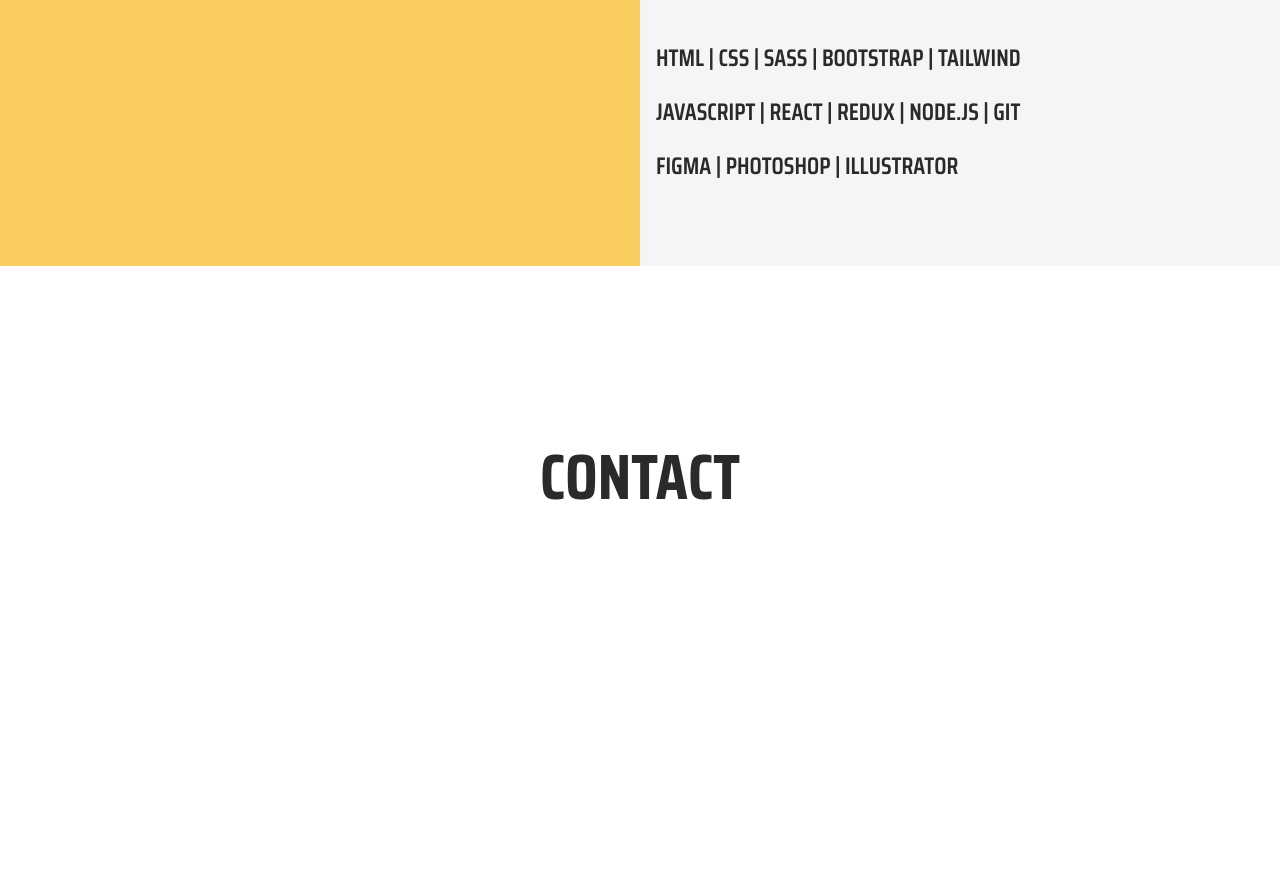
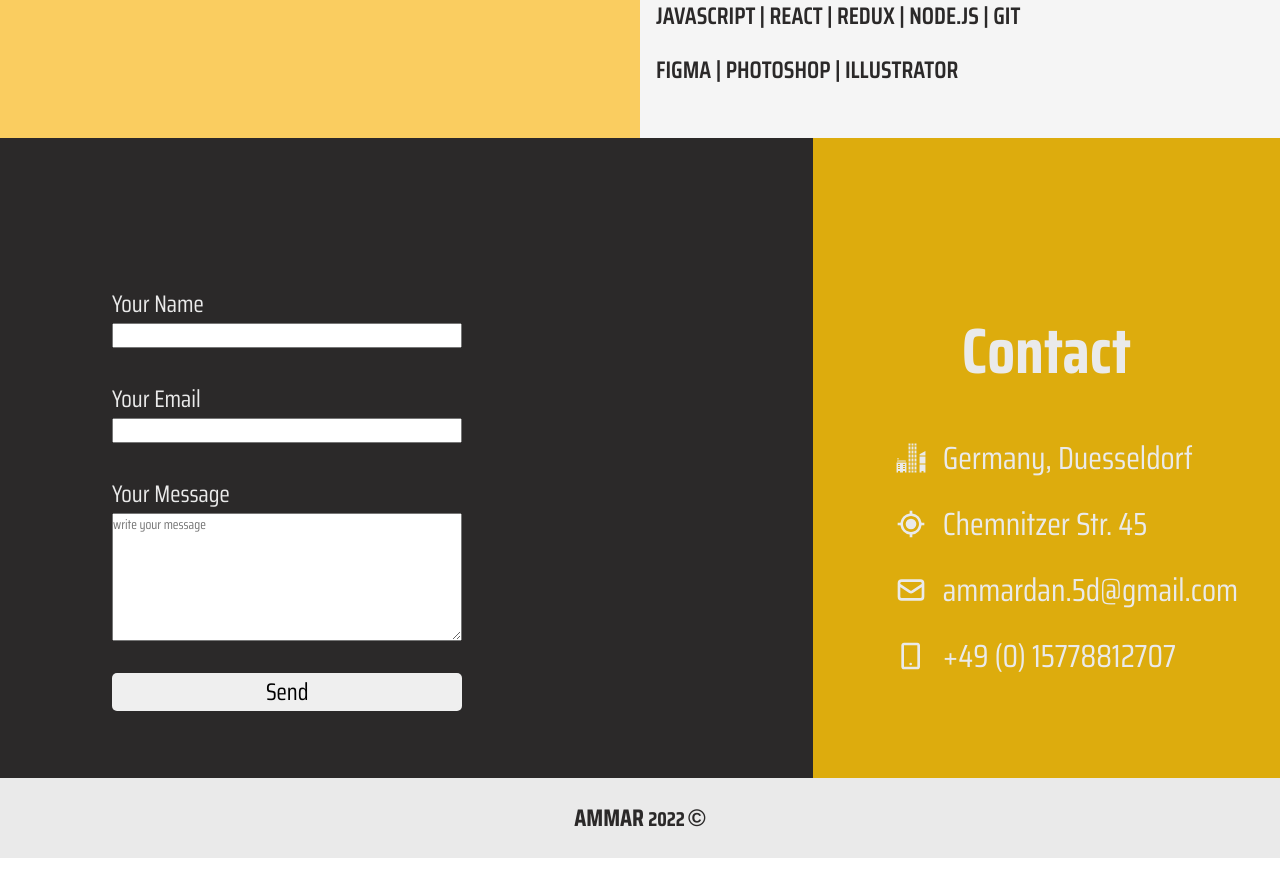
Before and after one commit to AMMAR-05/Portofolio, a React (Create React App) app: page / in a window 1280 px wide. Shown: the part 2540-3436 px from the top of the page. After the commit the page ends 3398 px from the top, so only its background shows below. Built offline with nearby package versions, Linux system fonts and the light colour scheme.

Commit message:
contact page is done

```diff
--- a/src/components/About/About.css
+++ b/src/components/About/About.css
@@ -1,11 +1,11 @@
 .about {
-    height: 100vh;
+    height: 46rem;
     display: flex;
     flex-direction: column;
     justify-content: center;
     padding-top: 5rem;
     color: var(--primary-color2);
-    background-color: #facd60;
+    background-color: var(--bg-color);
 }
 
 .aboutme-title,.skills-title {
--- a/src/components/Contact/Contact.css
+++ b/src/components/Contact/Contact.css
@@ -1,13 +1,139 @@
 .contact {
-    height: 100vh;
-    padding-top: 10rem;
-    text-align: center;
+    position: relative;
+    height: 45rem;
+    display: flex;
+    color: var(--secondary-color);
+    background-color: var(--primary-color2);
+}
+.email_container {
+    width: 60%;
+    font-size: 1.5rem;
+    display: flex;
+    flex-direction: column;
+    align-items: flex-start;
+    justify-content: center;
+    margin-left: 7rem;
+}
+.email_container input {
+    width: 50%;
+    margin-bottom: 2rem;
+}
+.email_container textarea {
+    width: 50%;
+    height: 8rem;
+    margin-bottom: 2rem;
+}
+.email_btn {
+    width: 50%;
+    font-size: 1.5rem;
+    border: none;
+    border-radius: 5px;
+}
+.email_btn:hover {
+    background-color: var(--border-color);
+}
+
+/* Contact Info */
+.contact_infos {
+    width: 40%;
+    display: flex;
+    flex-direction: column;
+    align-items: center;
+    justify-content: center;
+    background-color: var(--border-color);
+}
+.contact_title {
+    margin-bottom: 2rem;
+    font-size: 4rem;
+}
+.personal_info div {
+    margin-bottom: 1rem;
+    margin-left: 2.5rem;
+    font-size: 2rem;
+    display: flex;
+    align-items: center;
+}
+.personal_info div p{
+    margin-left: 1rem;
+}
+.copyWriteName {
+    position: absolute;
+    bottom: 0;
+    left: 0;
+    height: 5rem;
+    width: 100%;
+    display: flex;
+    align-items: center;
+    justify-content: center;
+    background-color: var(--secondary-color);
     color: var(--primary-color2);
+}
+.logo_footer {
+    position: fixed;
+    bottom: 1rem;
+    right: 1rem;
+    width: 2rem;
+    margin-left: 2rem;
+}
+.copyWriteIcon {
+    font-family: 'Franklin Gothic Medium', 'Arial Narrow', Arial, sans-serif;
+}
+.year_span {
+    font-size: smaller;
+    margin-right: 0.2rem;
+}
 
+@media (max-width: 820px) {
+    .contact {
+        display: block;
+        height: 66rem;
+    }
+    .email_container {
+        width: 100%;
+        padding-top: 8rem;
+        padding-bottom: 5rem;
+        margin-left: 0rem;
+        align-items: center;
+    }
+    .email_container label{
+        margin-bottom: 1rem;
+    }
+
+    /* Contact Info */
+    .contact_infos {
+        width: 100%;
+        margin-top: 2.1rem;
+    }
+    .contact_title {
+        margin-bottom: 1rem;
+        font-size: 3rem;
+    }
+    .personal_info div {
+        margin-bottom: 0.5rem;
+        margin-left: 2rem;
+        font-size: 1.4rem;
+    }
+    .personal_info div p{
+        margin-left: 0.5rem;
+    }
 }
-.contact h2 {
-    font-size: 4em;
-    font-weight: 700;
-    text-transform: uppercase;
-    margin-bottom: 1rem;
+
+
+@media (max-width: 1150px) {
+    .contact_title {
+        margin-bottom: 1rem;
+        margin-top: 1rem;
+        font-size: 2.5rem;
+    }
+    .personal_info div {
+        margin-bottom: 1.1rem;
+        margin-left: 2rem;
+        font-size: 1.3rem;
+    }
+    .copyWriteName {
+        height: 3rem;
+    }
+    .logo_footer {
+        bottom: 0rem;
+    }
 }
--- a/src/components/Contact/Contact.js
+++ b/src/components/Contact/Contact.js
@@ -1,10 +1,64 @@
 import React from "react";
 import "./Contact.css";
+import { GiModernCity } from "react-icons/gi";
+import { BiCurrentLocation } from "react-icons/bi";
+import { HiOutlineMail } from "react-icons/hi";
+import { BiMobileAlt } from "react-icons/bi";
+import FooterImage from "../Layout/Navbar/images/logo.svg";
 
 function Contact() {
   return (
     <section className="contact" id="contact">
-      <h2>Contact</h2>
+      <div className="email_container">
+        <label for="fname">Your Name</label>
+        <input type="text" id="fname" name="fname" />
+
+        <label for="email">Your Email</label>
+        <input type="text" id="email" name="email" />
+
+        <label for="message">Your Message</label>
+        <textarea
+          type="text"
+          id="message"
+          name="message"
+          placeholder="write your message"
+        />
+
+        <button className="email_btn">Send</button>
+      </div>
+      <div className="contact_infos">
+        <h3 className="contact_title">Contact</h3>
+        <div className="personal_info">
+          <div>
+            <GiModernCity className="contact_icon" />
+            <p className="myCity">Germany, Duesseldorf</p>
+          </div>
+          <div>
+            <BiCurrentLocation className="contact_icon" />
+            <p className="myAdress">Chemnitzer Str. 45</p>
+          </div>
+          <div>
+            <HiOutlineMail className="contact_icon" />
+            <p className="myEmail">ammardan.5d@gmail.com</p>
+          </div>
+          <div>
+            <BiMobileAlt className="contact_icon" />
+            <p className="myNumber">+49 &#40;0&#41; 15778812707</p>
+          </div>
+        </div>
+        {/* <div className="personal_icon">
+          <p>Icon1</p>
+          <p>Icon2</p>
+          <p>Icon3</p>
+        </div> */}
+      </div>
+      <div className="copyWriteName">
+        <h2>
+          AMMAR <span className="year_span">2022</span>
+          <span className="copyWriteIcon">&copy;</span>
+        </h2>
+        <img className="logo_footer" src={FooterImage} alt="logoFooter" />
+      </div>
     </section>
   );
 }
--- a/src/components/Introduction/intro.css
+++ b/src/components/Introduction/intro.css
@@ -1,5 +1,5 @@
 .intro  {
-    height: 100vh;
+    height: 46rem;
     display: flex;
     flex-direction: column;
     justify-content: center;
--- a/src/components/Layout/Footer/Footer.css
+++ b/src/components/Layout/Footer/Footer.css
@@ -6,7 +6,8 @@
     width: 100%;
     display: flex;
     align-items: center;
+    justify-content: center;
     padding: 1.5rem;
-    background-color: var(--primary-color2);
-    color: var(--secondary-color);
+    background-color: var(--secondary-color);
+    color: var(--primary-color2);
 }
--- a/src/components/Layout/Footer/Footer.js
+++ b/src/components/Layout/Footer/Footer.js
@@ -2,11 +2,7 @@
 import "./Footer.css";
 
 function Footer() {
-  return (
-    <footer>
-      <div>Footer</div>
-    </footer>
-  );
+  return <footer>{/* <h2 className="copyWriteName">AMMAR 2022</h2> */}</footer>;
 }
 
 export default Footer;
--- a/src/components/Layout/Navbar/Navbar.css
+++ b/src/components/Layout/Navbar/Navbar.css
@@ -61,5 +61,8 @@
   .linkedin__icon {
   font-size: 1rem;
   margin-right: 0rem;
+  }
+  .github__icon {
+    margin-right: 0.4rem;
+  }
 }
-}
--- a/src/components/Projects/Projects.css
+++ b/src/components/Projects/Projects.css
@@ -1,6 +1,6 @@
 .projects {
     padding-top: 8rem;
-    background-color: #facd60;
+    background-color: var(--bg-color);
     display: flex;
     flex-direction: row;
     justify-content: space-around;
--- a/src/index.css
+++ b/src/index.css
@@ -13,5 +13,5 @@
   --nav-fontSize: 1.2rem;
   --nav-fontWeight: normal;
   --border-color: #ddac0d;
-  --bg-color: #94B49F;
+  --bg-color: #facd60;
 }
```
Also changed, not shown: src/App.js (+3 -13 lines).
